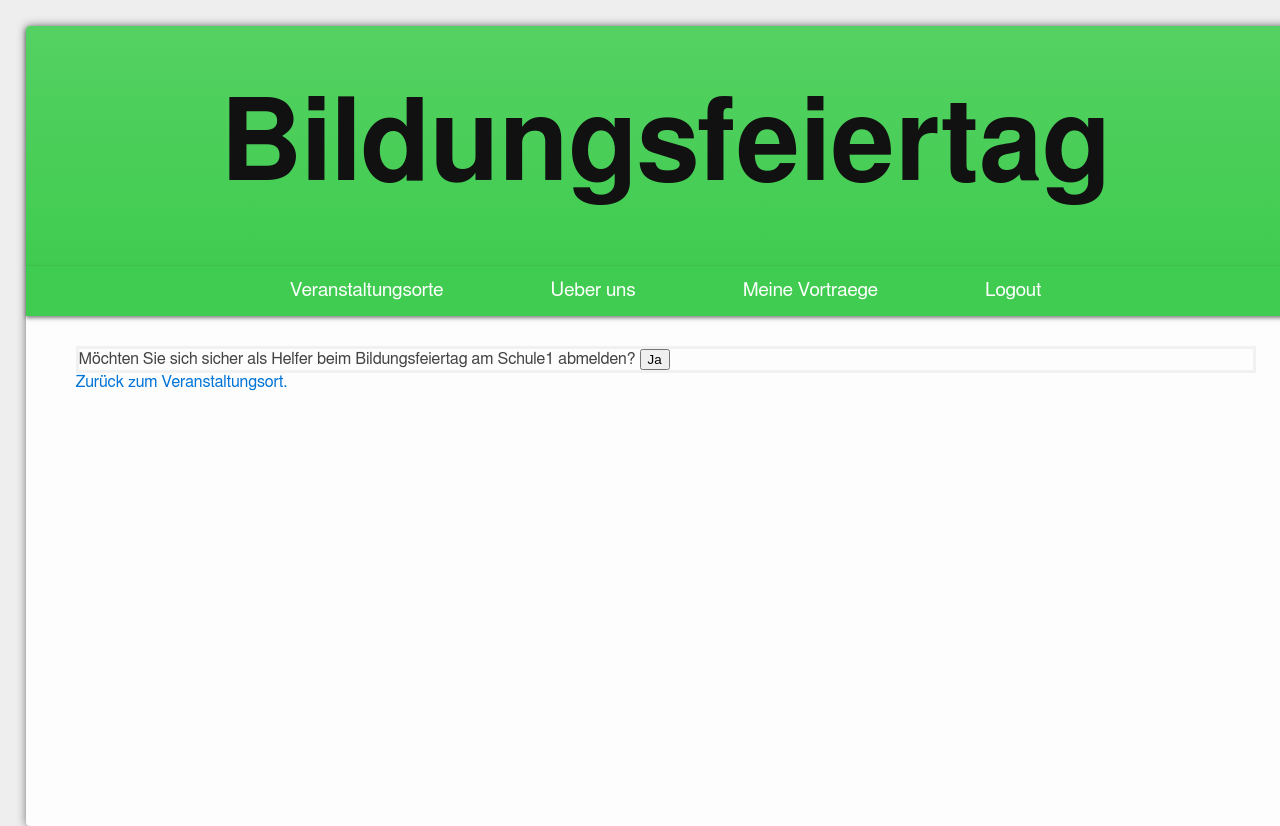
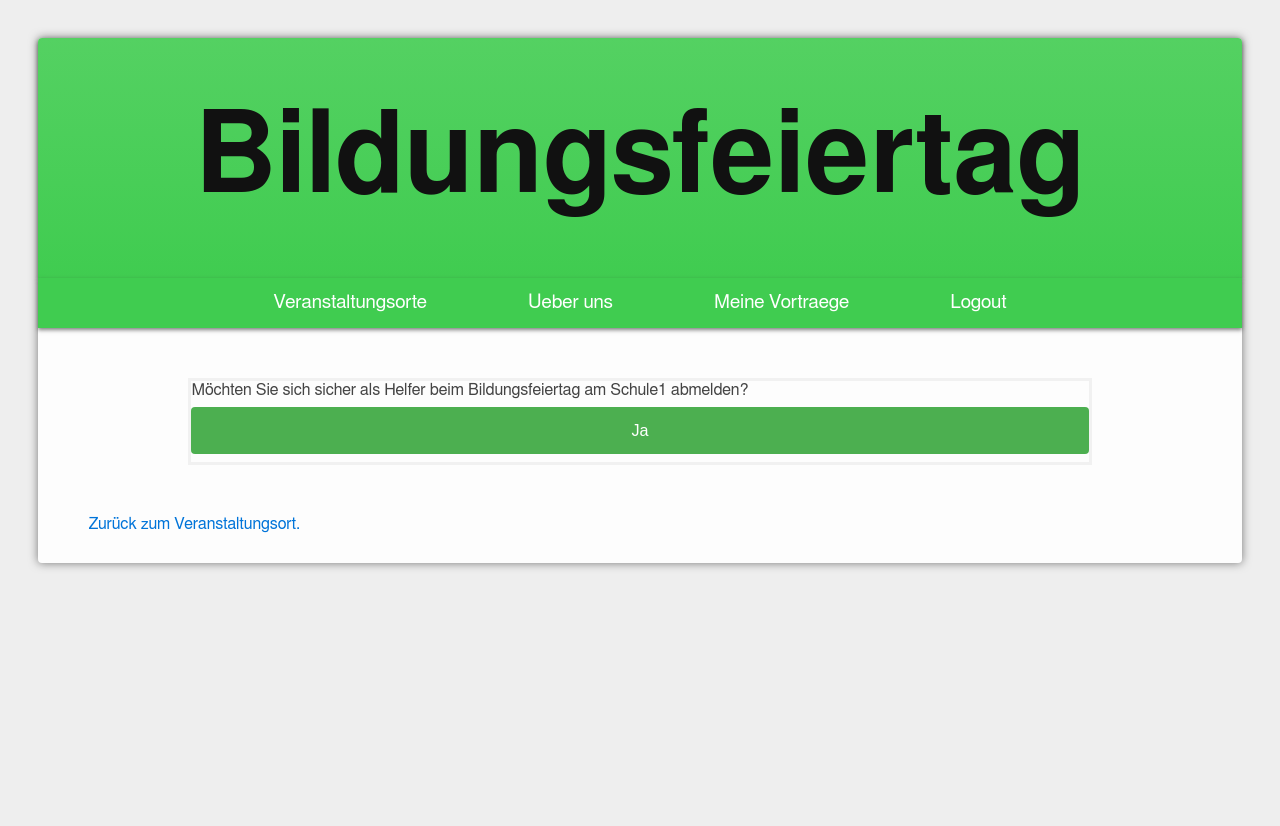
Before and after one commit to kpoeppel/bildungsfeiertag, a Django app: a page that uses bildungsfeiertag/bildungsfeiertag/templates/base.html in a window 1280 px wide. After the commit the page ends 569 px from the top, so only its background shows below. Run offline with Django 3.2, Linux system fonts and the light colour scheme; a user stored in the database is signed in; data comes from the database, SQL or seed files in the repository; both versions use the stored data as it was after the commit; style sheets or scripts are compiled from the project's sources; some libraries are stand-ins or nearby versions.

Commit message:
03.05.2019

```diff
--- a/bildungsfeiertag/bildungsfeiertag/static/css/_base.scss
+++ b/bildungsfeiertag/bildungsfeiertag/static/css/_base.scss
@@ -12,10 +12,15 @@ html {
 body {
     font-family: $font;
     background-color: #fdfdfd;
-    margin: 2%;
     color: $black;
     font-size: 0.95em;
     height: inherit;
+    margin-left: 3%;
+    margin-right: 3%;
+    margin-top: 3%;
+    margin-bottom: 3%;
+    width: 94%;
+    height: auto;
 
 }
 
@@ -70,7 +75,7 @@ nav {
 
       }
       a:hover{
-        background-color: #000;
+        background-color: #45a049;
       }
     }
   }
@@ -182,7 +187,7 @@ footer {
 
 @mixin base--desktop() {
     body {
-      width: 100%;
+      //width: 100%;
       //margin: 3rem auto;
       border-radius: $curvature;
       box-shadow: 0 0 10px rgba(0, 0, 0, 0.5);
--- a/bildungsfeiertag/bildungsfeiertag/static/css/_components.scss
+++ b/bildungsfeiertag/bildungsfeiertag/static/css/_components.scss
@@ -31,6 +31,15 @@
 
     figure, video, .youtube {
         display: none;
+    }
+
+    div{
+      width: 20%;
+
+    }
+
+    img{
+      width: 100%;
     }
 }
 
@@ -190,3 +199,17 @@ article.card {
         }
     }
 }
+
+
+.index-Grid{
+  font-size: inherit;
+
+  h3{
+      font-size: inherit;
+  }
+
+  .index-cell{
+    font-size: inherit;
+
+  }
+}
--- a/bildungsfeiertag/bildungsfeiertag/static/css/_core.scss
+++ b/bildungsfeiertag/bildungsfeiertag/static/css/_core.scss
@@ -62,6 +62,25 @@ p, li {
 
 form {
   border: 3px solid #f1f1f1;
+  margin-left: 100px;
+  margin-right: 100px;
+  margin-top: 20px;
+  margin-bottom: 50px;
+
+  input{
+  width: 100%;
+  padding: 12px 20px;
+  margin: 8px 0;
+  display: inline-block;
+  border: 1px solid #ccc;
+  border-radius: 4px;
+  box-sizing: border-box;
+  font-size: inherit;
+  }
+
+  select{
+    width: 100%;
+  }
 
   button {
   background-color: #4CAF50;
@@ -71,6 +90,20 @@ form {
   border: none;
   cursor: pointer;
   width: 100%;
+  }
+
+  input[type=button], input[type=submit], input[type=reset] {
+    width: 100%;
+    background-color: #4CAF50;
+    color: white;
+    padding: 14px 20px;
+    margin: 8px 0;
+    border: none;
+    border-radius: 4px;
+    cursor: pointer;
+  }
+  input[type=submit]:hover {
+  background-color: #45a049;
   }
 
 }
--- a/bildungsfeiertag/bildungsfeiertag/templates/site-overview.html
+++ b/bildungsfeiertag/bildungsfeiertag/templates/site-overview.html
@@ -2,6 +2,10 @@
 <div class="card">
 
     <h5>{{ site.name }}</h5>
+
+    <div>
+      <img src="static/img/Schule.jpg" alt="">
+    </div>
 
     <p>{{ site.description }}
       TEST TEXT TEST TEXTTEST TEXTTEST TEXTTEST TEXTTEST TEXT
```
Also changed, not shown: bildungsfeiertag/bildungsfeiertag/static/css/style.css (+46 -5 lines), bildungsfeiertag/bildungsfeiertag/static/img/Schule.jpg (added), bildungsfeiertag/db.sqlite3, 1 other file.
